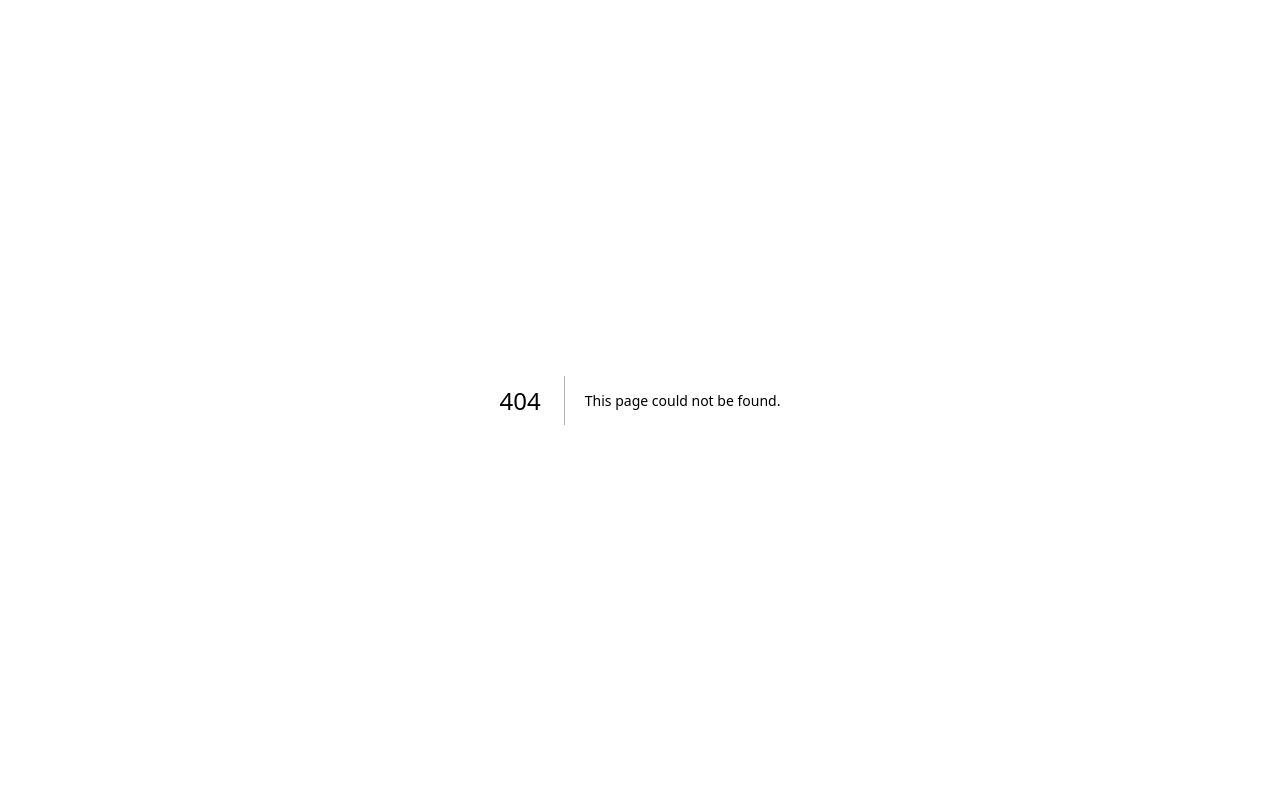
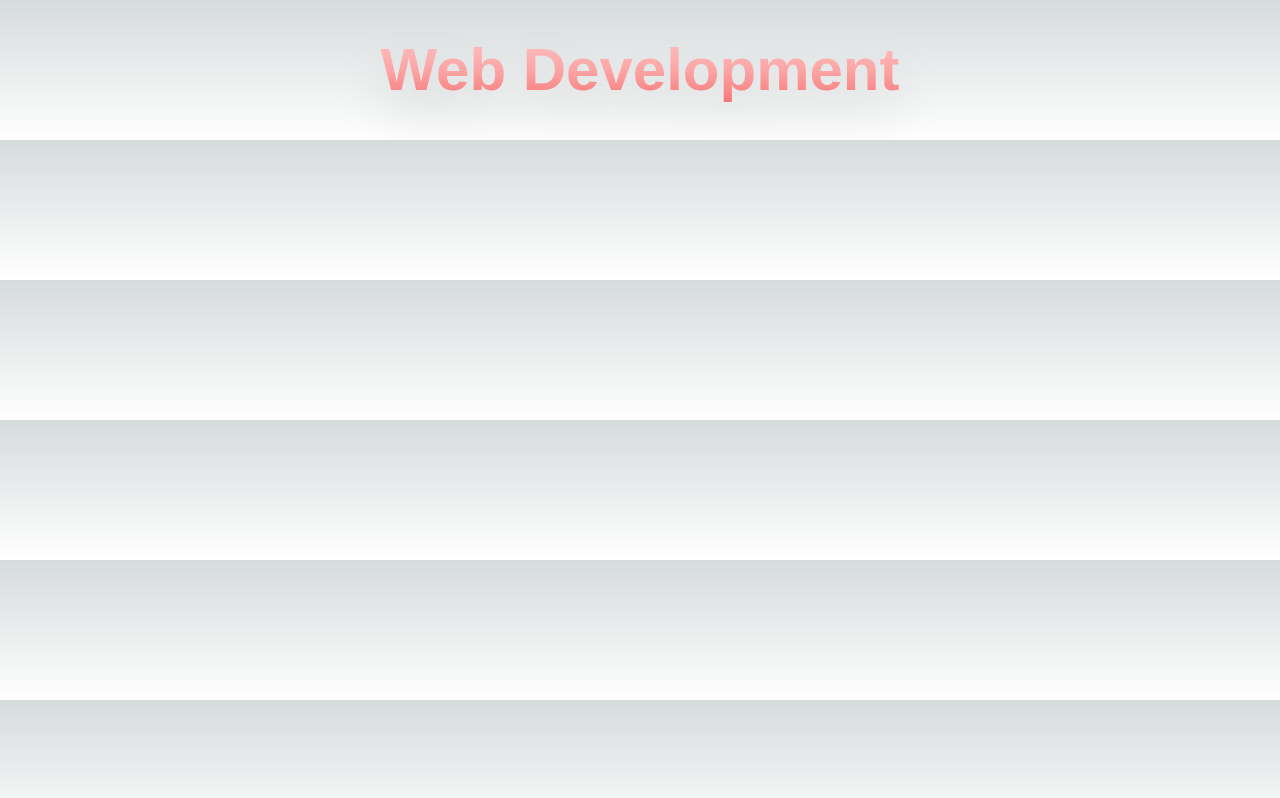
Before and after one commit to sivavarunan/my-website, a Next.js app: page /web-dev in a window 1280 px wide. Before the commit this address had no page. Built offline with nearby package versions, Linux system fonts and the light colour scheme.

Commit message:
created web devolopment age

```diff
--- /dev/null
+++ b/src/app/web-dev/page.tsx
@@ -0,0 +1,13 @@
+import React from 'react';
+
+const webpage: React.FC = () => {
+  return (
+    <div className='overflow-hidden' >
+      <h1 className="text-6xl text-center md:text-6xl lg:text-6xl font-bold font-karla bg-clip-text text-transparent bg-gradient-to-b from-red-100 via-red-300 to-red-500 drop-shadow-2xl shadow-red-500/30 p-6 md:p-8 lg:p-10 rounded-lg transform hover:scale-105 transition-transform duration-300 ease-in-out ">
+        Web Development
+      </h1>
+    </div>
+  );
+}
+
+export default webpage;
```
